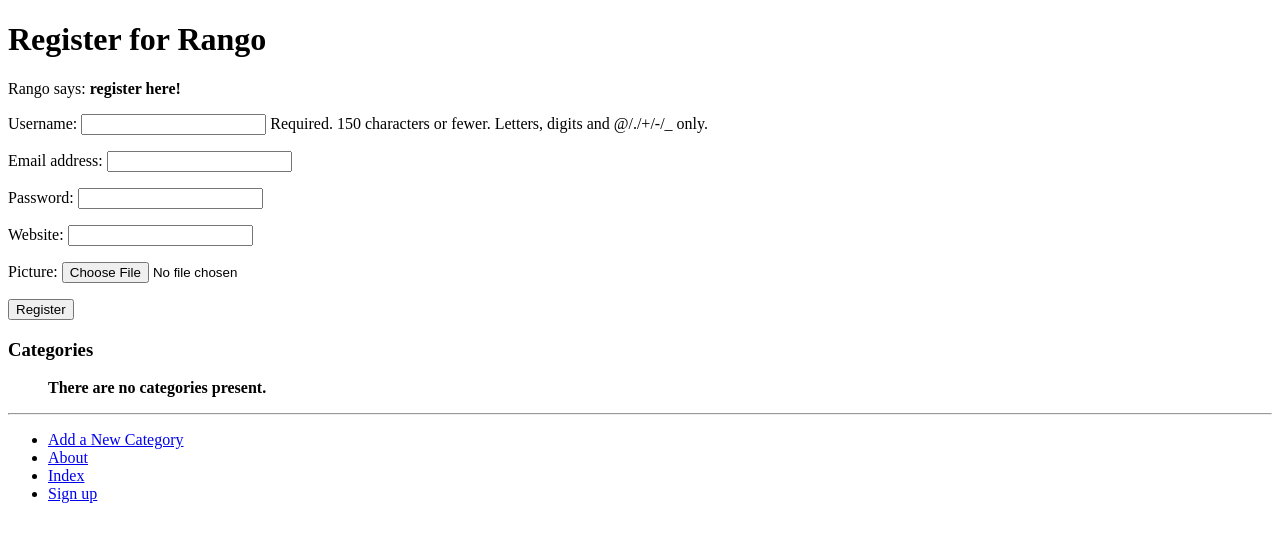
After one commit to stillczw/tango_with_django_project, a Django app: page /rango/register/ in a window 1280 px wide. The commit adds this page. Shown: the top 542 px of the page. Run offline with Django 3.2, Linux system fonts and the light colour scheme; data that the repository does not hold is empty.

Commit message:
Ch9Register

```diff
--- a/rango/admin.py
+++ b/rango/admin.py
@@ -2,7 +2,7 @@ from django.contrib import admin
 
 # Register your models here.
 from django.contrib import admin
-from rango.models import Category, Page
+from rango.models import Category, Page, UserProfile
 
 
 class PageAdmin(admin.ModelAdmin):
@@ -15,3 +15,4 @@ class CategoryAdmin(admin.ModelAdmin):
 
 admin.site.register(Category, CategoryAdmin)
 admin.site.register(Page, PageAdmin)
+admin.site.register(UserProfile)
--- a/rango/forms.py
+++ b/rango/forms.py
@@ -1,5 +1,6 @@
 from django import forms
-from rango.models import Page, Category
+from rango.models import Page, Category, UserProfile
+from django.contrib.auth.models import User
 
 
 # variables can be accessed everywhere
@@ -36,3 +37,16 @@ class PageForm(forms.ModelForm):
             cleaned_data['url'] = url
 
         return cleaned_data
+
+
+class UserForm(forms.ModelForm):
+    password = forms.CharField(widget=forms.PasswordInput())
+
+    class Meta:
+        model = User
+        fields = ('username', 'email', 'password',)
+
+class UserProfileForm(forms.ModelForm):
+    class Meta:
+        model = UserProfile
+        fields = ('website', 'picture',)
--- a/rango/models.py
+++ b/rango/models.py
@@ -1,3 +1,4 @@
+from django.contrib.auth.models import User
 from django.db import models
 from django.template.defaultfilters import slugify
 
@@ -37,3 +38,14 @@ class Page(models.Model):
 
     def __str__(self):
         return self.title
+
+
+class UserProfile(models.Model):
+    # link UserProfile to a User model instance(located at django.contrib.auth.models.User)
+    user = models.OneToOneField(User, on_delete=models.CASCADE)
+
+    website = models.URLField(blank=True)
+    picture = models.ImageField(upload_to='profile_images', blank=True)
+
+    def __str__(self):
+        return self.user.username
--- a/rango/urls.py
+++ b/rango/urls.py
@@ -15,4 +15,5 @@ urlpatterns = [
     path('category/<slug:category_name_slug>/', views.show_category, name='show_category'),
     path('add_category/', views.add_category, name='add_category'),
     path('category/<slug:category_name_slug>/add_page/', views.add_page, name='add_page'),
+    path('register/', views.register, name='register'),
 ]
--- a/rango/views.py
+++ b/rango/views.py
@@ -10,6 +10,8 @@ from django.shortcuts import redirect
 
 from rango.forms import PageForm
 from django.urls import reverse
+
+from rango.forms import UserForm, UserProfileForm
 
 
 # include a hyperlink to other pages by using <a></a>
@@ -100,3 +102,38 @@ def add_page(request, category_name_slug):
 
     context_dict = {'form': form, 'category': category}
     return render(request, 'rango/add_page.html', context=context_dict)
+
+
+def register(request):
+    # set to False initially
+    registered = False
+
+    if request.method == 'POST':
+        user_form = UserForm(request.POST)
+        profile_form = UserProfileForm(request.POST)
+
+        if user_form.is_valid() and profile_form.is_valid():
+            user = user_form.save()
+            user.set_password(user.password)
+            user.save()
+
+            # not save straight away
+            profile = profile_form.save(commit=False)
+            profile.user = user
+
+            if 'picture' in request.FILES:
+                profile.picture = request.FILES['picture']
+            profile.save()
+            registered = True
+        else:
+            print(user_form.errors, profile_form.errors)
+    else:
+        # not a HTTP POST request, render blank forms, ready for user input
+        user_form = UserForm()
+        profile_form = UserProfileForm()
+
+    return render(request,
+                  'rango/register.html',
+                  context={'user_form': user_form,
+                           'profile_form': profile_form,
+                           'registered': registered})
--- a/templates/rango/base.html
+++ b/templates/rango/base.html
@@ -31,6 +31,7 @@
             <li><a href="{% url 'rango:add_category' %}">Add a New Category</a> </li>
             <li><a href="{% url 'rango:about' %}">About</a> </li>
             <li><a href="{% url 'rango:index' %}">Index</a> </li>
+            <li><a href="{% url 'rango:register' %}">Sign up</a> </li>
         </ul>
     </div>
 </body>
--- /dev/null
+++ b/templates/rango/register.html
@@ -0,0 +1,24 @@
+{% extends 'rango/base.html' %}
+{% load static %}
+
+{% block title_block %}
+    Register
+{% endblock %}
+
+{% block body_block %}
+    <h1>Register for Rango</h1>
+    {% if registered %}
+        Rango says: <strong>thank you for registering!</strong>
+        <a href="{% url 'rango:index' %}">Return to the homepage.</a><br />
+    {% else %}
+        Rango says: <strong>register here!</strong><br />
+        <!--enctype tells the HTTP client to package and send the data accordingly-->
+        <form id="user_form" method="post" action="{% url 'rango:register' %}"
+              enctype="multipart/form-data">
+            {% csrf_token %}
+            {{ user_form.as_p }}
+            {{ profile_form.as_p }}
+            <input type="submit" name="submit" value="Register">
+        </form>
+    {% endif %}
+{% endblock %}
```
Also changed, not shown: tango_with_django_project/settings.py (+7 -0 lines), rango/migrations/0005_userprofile.py (added).
